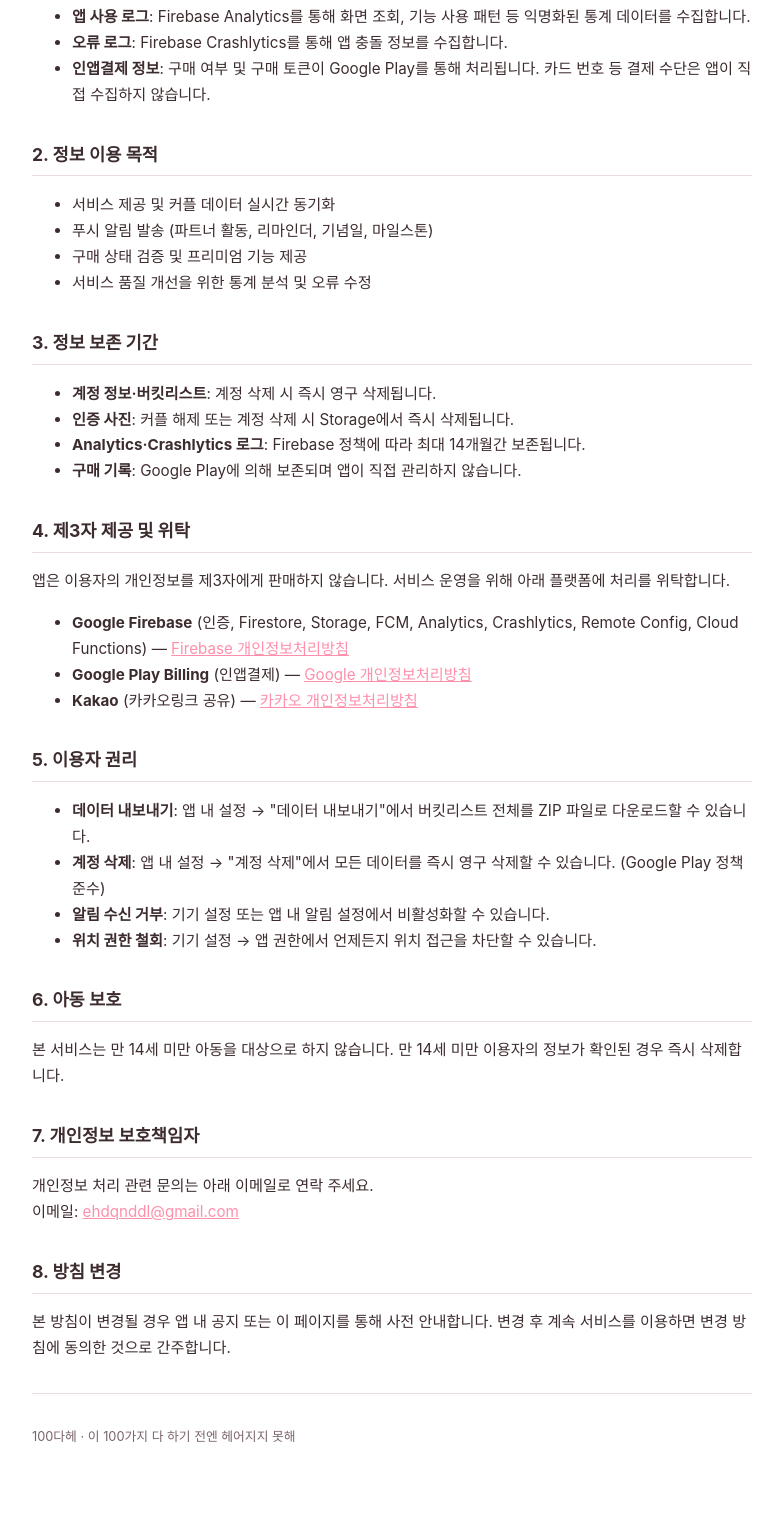
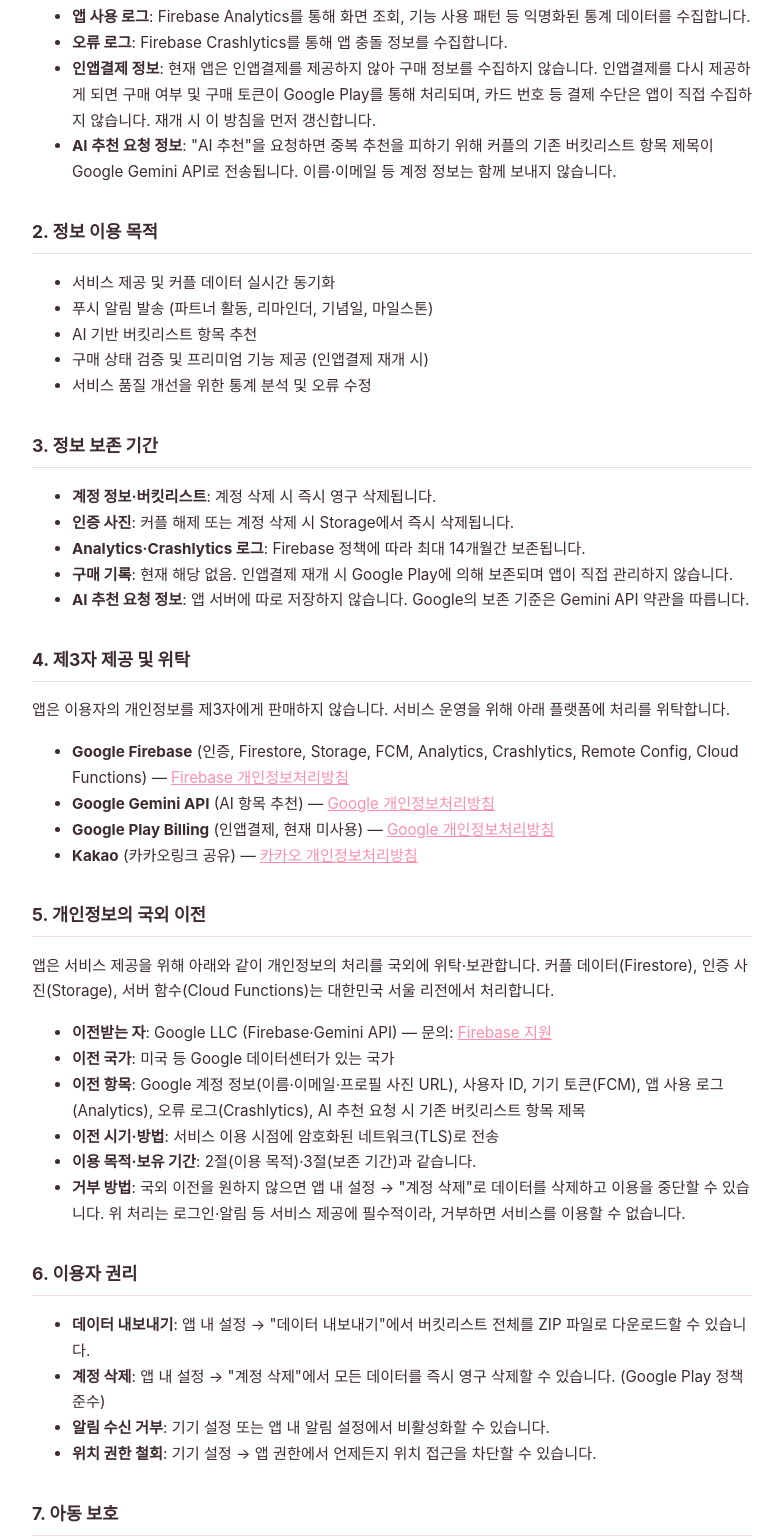
Before and after one commit to hundreddoitlist/hundreddoitlist.github.io, a plain HTML site: page privacy.html in a window 1280 px wide. Shown: the part 743-2282 px from the top of the page, without its empty margins (248-1031 px from the left). Before the commit the page ends 2227 px from the top, so only its background shows below. Drawn offline with Linux system fonts and the light colour scheme.

Commit message:
docs: 개인정보처리방침에 국외 이전 절 추가, 인앱결제 미사용 반영
- 5절 국외 이전 신설(Google LLC, 이전 항목·방법·거부 방법)
- AI 추천 시 항목 제목의 Gemini API 전송을 수집·위탁 항목에 추가
- 1.0.4는 인앱결제를 제공하지 않으므로 구매 관련 서술을 현재 미사용으로 표시
- 절 번호 6~9로 조정

Co-Authored-By: Claude Opus 5.5 <noreply@anthropic.com>

```diff
--- a/privacy.html
+++ b/privacy.html
@@ -15,7 +15,7 @@
 </head>
 <body>
   <h1>개인정보처리방침</h1>
-  <p class="updated">최종 수정일: 2026년 9월 9일 · 시행일: 2026년 6월 23일</p>
+  <p class="updated">최종 수정일: 2026년 10월 4일 · 시행일: 2026년 6월 23일</p>
 
   <p>
     100다헤 · 이 100가지 다 하기 전엔 헤어지지 못해(이하 "앱" 또는 "서비스")는 이용자의 개인정보를 소중히 여기며,
@@ -35,14 +35,16 @@
     <li><strong>기기 토큰(FCM)</strong>: 푸시 알림 발송을 위해 Firebase Cloud Messaging 토큰을 수집합니다. 토큰은 본인 기기에서만 읽을 수 있으며 파트너에게 노출되지 않습니다.</li>
     <li><strong>앱 사용 로그</strong>: Firebase Analytics를 통해 화면 조회, 기능 사용 패턴 등 익명화된 통계 데이터를 수집합니다.</li>
     <li><strong>오류 로그</strong>: Firebase Crashlytics를 통해 앱 충돌 정보를 수집합니다.</li>
-    <li><strong>인앱결제 정보</strong>: 구매 여부 및 구매 토큰이 Google Play를 통해 처리됩니다. 카드 번호 등 결제 수단은 앱이 직접 수집하지 않습니다.</li>
+    <li><strong>인앱결제 정보</strong>: 현재 앱은 인앱결제를 제공하지 않아 구매 정보를 수집하지 않습니다. 인앱결제를 다시 제공하게 되면 구매 여부 및 구매 토큰이 Google Play를 통해 처리되며, 카드 번호 등 결제 수단은 앱이 직접 수집하지 않습니다. 재개 시 이 방침을 먼저 갱신합니다.</li>
+    <li><strong>AI 추천 요청 정보</strong>: "AI 추천"을 요청하면 중복 추천을 피하기 위해 커플의 기존 버킷리스트 항목 제목이 Google Gemini API로 전송됩니다. 이름·이메일 등 계정 정보는 함께 보내지 않습니다.</li>
   </ul>
 
   <h2>2. 정보 이용 목적</h2>
   <ul>
     <li>서비스 제공 및 커플 데이터 실시간 동기화</li>
     <li>푸시 알림 발송 (파트너 활동, 리마인더, 기념일, 마일스톤)</li>
-    <li>구매 상태 검증 및 프리미엄 기능 제공</li>
+    <li>AI 기반 버킷리스트 항목 추천</li>
+    <li>구매 상태 검증 및 프리미엄 기능 제공 (인앱결제 재개 시)</li>
     <li>서비스 품질 개선을 위한 통계 분석 및 오류 수정</li>
   </ul>
 
@@ -51,18 +53,31 @@
     <li><strong>계정 정보·버킷리스트</strong>: 계정 삭제 시 즉시 영구 삭제됩니다.</li>
     <li><strong>인증 사진</strong>: 커플 해제 또는 계정 삭제 시 Storage에서 즉시 삭제됩니다.</li>
     <li><strong>Analytics·Crashlytics 로그</strong>: Firebase 정책에 따라 최대 14개월간 보존됩니다.</li>
-    <li><strong>구매 기록</strong>: Google Play에 의해 보존되며 앱이 직접 관리하지 않습니다.</li>
+    <li><strong>구매 기록</strong>: 현재 해당 없음. 인앱결제 재개 시 Google Play에 의해 보존되며 앱이 직접 관리하지 않습니다.</li>
+    <li><strong>AI 추천 요청 정보</strong>: 앱 서버에 따로 저장하지 않습니다. Google의 보존 기준은 Gemini API 약관을 따릅니다.</li>
   </ul>
 
   <h2>4. 제3자 제공 및 위탁</h2>
   <p>앱은 이용자의 개인정보를 제3자에게 판매하지 않습니다. 서비스 운영을 위해 아래 플랫폼에 처리를 위탁합니다.</p>
   <ul>
     <li><strong>Google Firebase</strong> (인증, Firestore, Storage, FCM, Analytics, Crashlytics, Remote Config, Cloud Functions) — <a href="https://firebase.google.com/support/privacy" target="_blank">Firebase 개인정보처리방침</a></li>
-    <li><strong>Google Play Billing</strong> (인앱결제) — <a href="https://policies.google.com/privacy" target="_blank">Google 개인정보처리방침</a></li>
+    <li><strong>Google Gemini API</strong> (AI 항목 추천) — <a href="https://policies.google.com/privacy" target="_blank">Google 개인정보처리방침</a></li>
+    <li><strong>Google Play Billing</strong> (인앱결제, 현재 미사용) — <a href="https://policies.google.com/privacy" target="_blank">Google 개인정보처리방침</a></li>
     <li><strong>Kakao</strong> (카카오링크 공유) — <a href="https://www.kakao.com/policy/privacy" target="_blank">카카오 개인정보처리방침</a></li>
   </ul>
 
-  <h2>5. 이용자 권리</h2>
+  <h2>5. 개인정보의 국외 이전</h2>
+  <p>앱은 서비스 제공을 위해 아래와 같이 개인정보의 처리를 국외에 위탁·보관합니다. 커플 데이터(Firestore), 인증 사진(Storage), 서버 함수(Cloud Functions)는 대한민국 서울 리전에서 처리합니다.</p>
+  <ul>
+    <li><strong>이전받는 자</strong>: Google LLC (Firebase·Gemini API) — 문의: <a href="https://firebase.google.com/support" target="_blank">Firebase 지원</a></li>
+    <li><strong>이전 국가</strong>: 미국 등 Google 데이터센터가 있는 국가</li>
+    <li><strong>이전 항목</strong>: Google 계정 정보(이름·이메일·프로필 사진 URL), 사용자 ID, 기기 토큰(FCM), 앱 사용 로그(Analytics), 오류 로그(Crashlytics), AI 추천 요청 시 기존 버킷리스트 항목 제목</li>
+    <li><strong>이전 시기·방법</strong>: 서비스 이용 시점에 암호화된 네트워크(TLS)로 전송</li>
+    <li><strong>이용 목적·보유 기간</strong>: 2절(이용 목적)·3절(보존 기간)과 같습니다.</li>
+    <li><strong>거부 방법</strong>: 국외 이전을 원하지 않으면 앱 내 설정 → "계정 삭제"로 데이터를 삭제하고 이용을 중단할 수 있습니다. 위 처리는 로그인·알림 등 서비스 제공에 필수적이라, 거부하면 서비스를 이용할 수 없습니다.</li>
+  </ul>
+
+  <h2>6. 이용자 권리</h2>
   <ul>
     <li><strong>데이터 내보내기</strong>: 앱 내 설정 → "데이터 내보내기"에서 버킷리스트 전체를 ZIP 파일로 다운로드할 수 있습니다.</li>
     <li><strong>계정 삭제</strong>: 앱 내 설정 → "계정 삭제"에서 모든 데이터를 즉시 영구 삭제할 수 있습니다. (Google Play 정책 준수)</li>
@@ -70,16 +85,16 @@
     <li><strong>위치 권한 철회</strong>: 기기 설정 → 앱 권한에서 언제든지 위치 접근을 차단할 수 있습니다.</li>
   </ul>
 
-  <h2>6. 아동 보호</h2>
+  <h2>7. 아동 보호</h2>
   <p>본 서비스는 만 14세 미만 아동을 대상으로 하지 않습니다. 만 14세 미만 이용자의 정보가 확인된 경우 즉시 삭제합니다.</p>
 
-  <h2>7. 개인정보 보호책임자</h2>
+  <h2>8. 개인정보 보호책임자</h2>
   <p>
     개인정보 처리 관련 문의는 아래 이메일로 연락 주세요.<br>
     이메일: <a href="mailto:ehdqnddl@gmail.com">ehdqnddl@gmail.com</a>
   </p>
 
-  <h2>8. 방침 변경</h2>
+  <h2>9. 방침 변경</h2>
   <p>본 방침이 변경될 경우 앱 내 공지 또는 이 페이지를 통해 사전 안내합니다. 변경 후 계속 서비스를 이용하면 변경 방침에 동의한 것으로 간주합니다.</p>
 
   <hr style="border:none;border-top:1px solid #EADCE1;margin:32px 0;">
```
